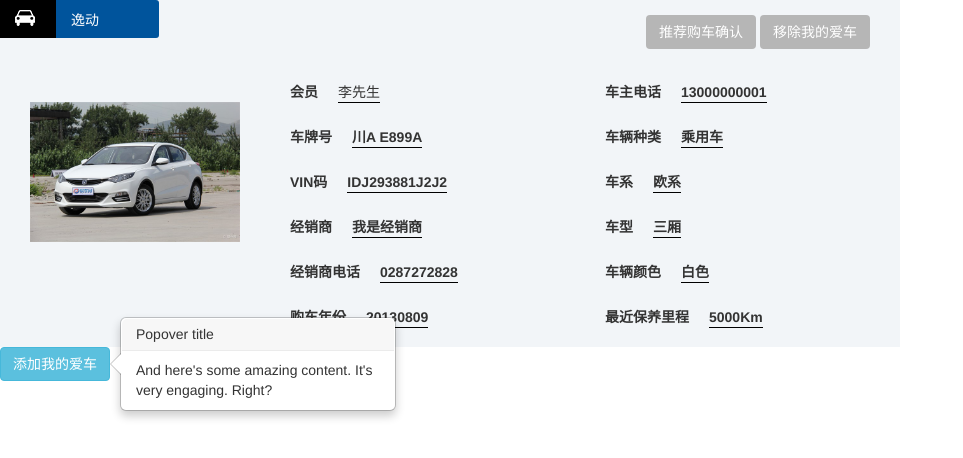
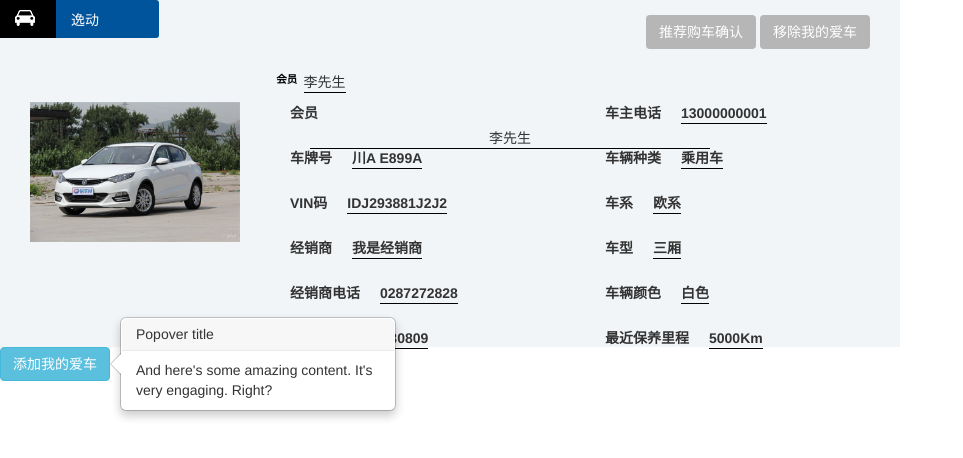
Before and after one commit to jmeo/changAn, a plain HTML site: page html/carCard.html in a window 1280 px wide. Shown: the whole page, without its empty margins (0-963 px from the left). Drawn offline with Linux system fonts and the light colour scheme.

Commit message:
chrome 样例

```diff
--- a/html/carCard.html
+++ b/html/carCard.html
@@ -6,6 +6,31 @@
     <link rel="stylesheet" href="../bower_components/bootstrap/dist/css/bootstrap.min.css">
     <script type="text/javascript" src="../bower_components/jquery/dist/jquery.js"></script>
     <script type="text/javascript" src="../bower_components/bootstrap/dist/js/bootstrap.min.js"></script>
+
+    <style type="text/css">
+        .attrItem{
+            display: -moz-box;
+            display: -webkit-box;
+            display: flex;
+            width:50%;
+        }
+        .attrItem .label{
+            -moz-box-flex:1.0; /* Firefox */
+            -webkit-box-flex:1.0; /* Safari and Chrome */
+            -ms-flex: 1.0%;
+            box-flex:2.0;
+            color: black;
+        }
+        .attrItem .value{
+            -moz-box-flex:2.0; /* Firefox */
+            -webkit-box-flex:2.0; /* Safari and Chrome */
+            -ms-flex: 2.0;
+            box-flex:1.0;
+            text-align: center;
+            border-bottom: 1px solid black;
+        }
+
+    </style>
 </head>
 <body>
 
@@ -39,9 +64,15 @@
             <!-- carDetail -->
             <div style="width: 70%;height: 100%;float: left;">
                 <!-- item - info -->
-                <div style="width:50%;text-align: center;height:45px;padding:10px 20px;overflow: hidden;float: left;">
+                <div class="attrItem">
+                    <div class="label">会员</div>
+                    <div class="value">李先生</div>
+                </div>
+
+
+                <div style="width:50%;text-align: center;height:45px;padding:10px 20px;float: left;display: inline-block;">
                     <label style="float: left;">会员</label>
-                    <div style="float: left;border:0;border-bottom: 1px solid #000000;margin-left:20px;">李先生</div>
+                    <div style="float: left;border:0;border-bottom: 1px solid #000000;margin-left:20px;width: 400px;display: inline-block;">李先生</div>
                 </div>
                 <div style="width:50%;text-align: center;height:45px;padding:10px 20px;overflow: hidden;float: left;">
                     <label style="float: left;">车主电话</label>
```
